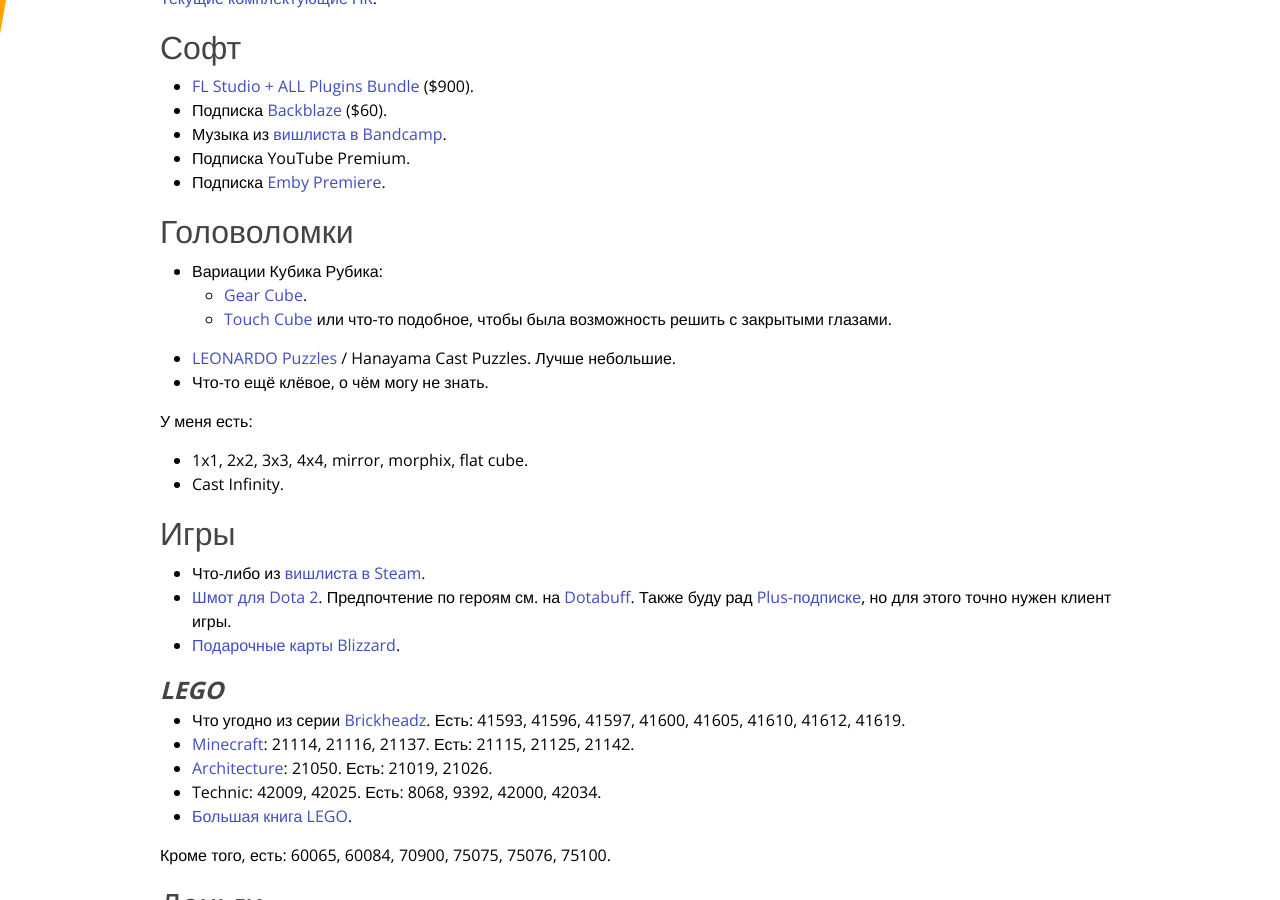
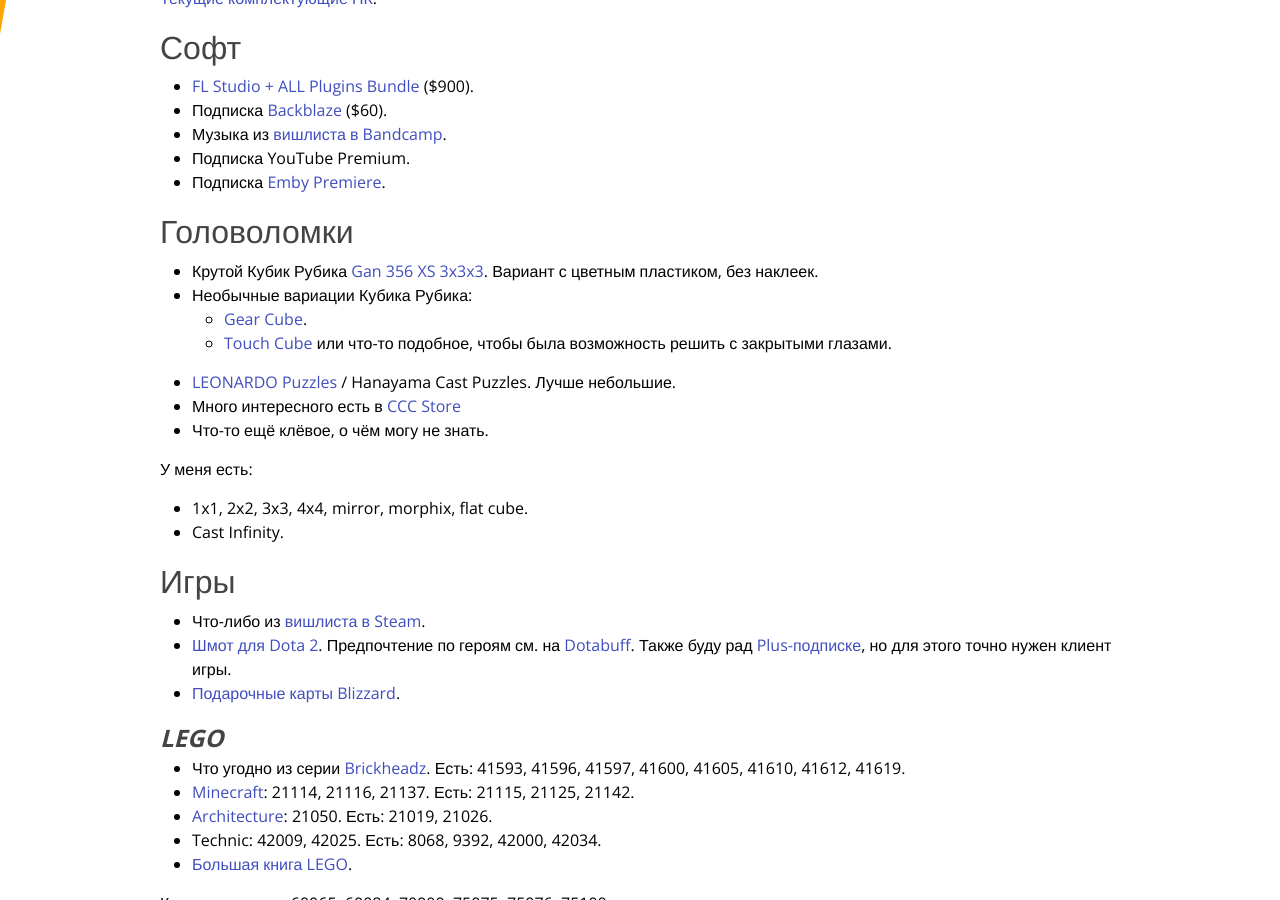
Before and after one commit to anton-rudeshko/anton-rudeshko.github.io, a Jekyll site: the page built from wishlist/index.md, in a window 1280 px wide and 900 px high, scrolled down 550 px. Built offline with Jekyll 4.4.1, drawn with Linux system fonts in a browser that asks for light colours; comment, search, counter and statistics services are not loaded.

Commit message:
wishlist: add gab xs speed cube

```diff
--- a/wishlist/index.md
+++ b/wishlist/index.md
@@ -52,10 +52,12 @@ title: Вишлист
 
 ## Головоломки
 
-* Вариации Кубика Рубика:
+* Крутой Кубик Рубика [Gan 356 XS 3x3x3](https://cccstore.ru/catalog/kubiki-rubika/gan-356-xs-3x3x3/). Вариант с цветным пластиком, без наклеек.
+* Необычные вариации Кубика Рубика:
   * [Gear Cube](http://playlab.ru/toys/mefferts/gear-cube/).
   * [Touch Cube](https://www.rubiks.com/rubik-s-touch-cube.html) или что-то подобное, чтобы была возможность решить с закрытыми глазами.
 * [LEONARDO Puzzles](http://www.leonardo-puzzles.com/) / Hanayama Cast Puzzles. Лучше небольшие.
+* Много интересного есть в [CCC Store](https://cccstore.ru/)
 * Что-то ещё клёвое, о чём могу не знать.
 
 У меня есть:
```
